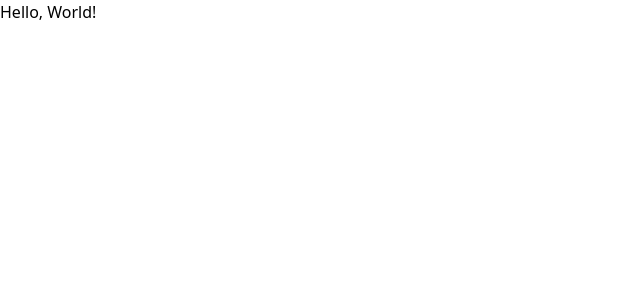
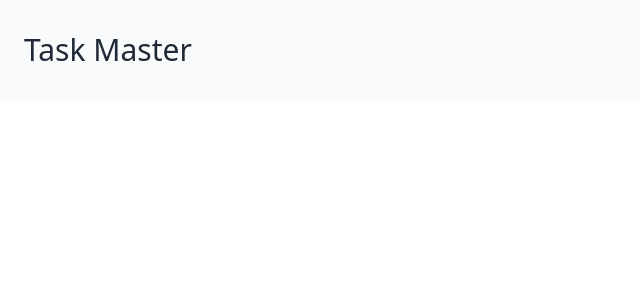
Before and after one commit to VaheedNematpour/task-master, a React (Vite) app in the folder front_end/: page / in a window 1280 px wide. Shown: the top 300 px of the page, without its empty margins (0-640 px from the left). Built offline with nearby package versions, Linux system fonts and the light colour scheme.

Commit message:
Implement NavBar component

```diff
--- a/front_end/src/App.tsx
+++ b/front_end/src/App.tsx
@@ -1,8 +1,10 @@
+import NavBar from "./components/NavBar";
+
 function App() {
   return (
     <>
-      <header>
-        <h1>Hello, World!</h1>
+      <header className="px-6 py-8 bg-gray-50">
+        <NavBar />
       </header>
       <main></main>
     </>
--- /dev/null
+++ b/front_end/src/components/NavBar.tsx
@@ -0,0 +1,13 @@
+function NavBar() {
+  return (
+    <>
+      <nav>
+        <h1 className="text-xl text-gray-800 font-medium xl:text-3xl">
+          Task Master
+        </h1>
+      </nav>
+    </>
+  );
+}
+
+export default NavBar;
```
